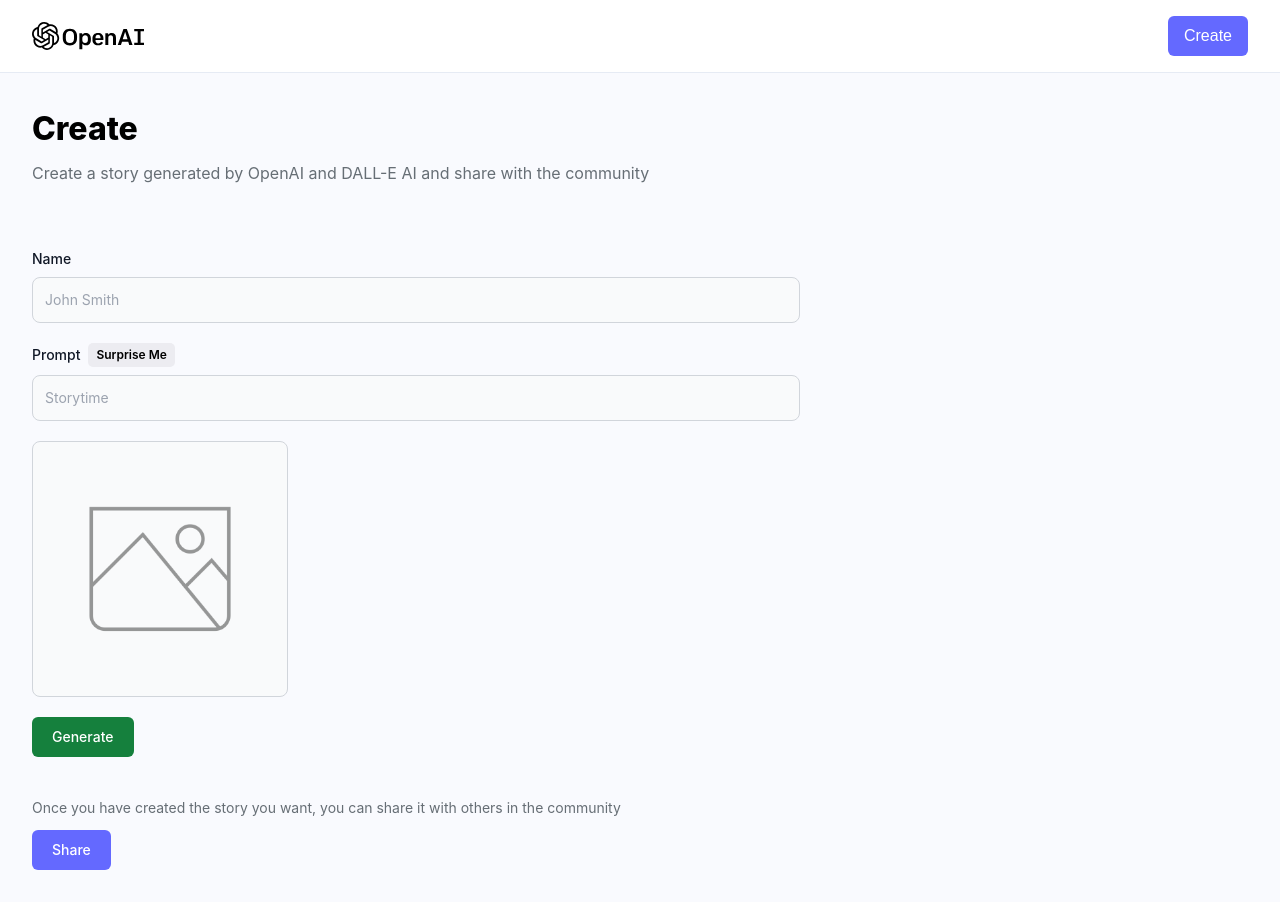
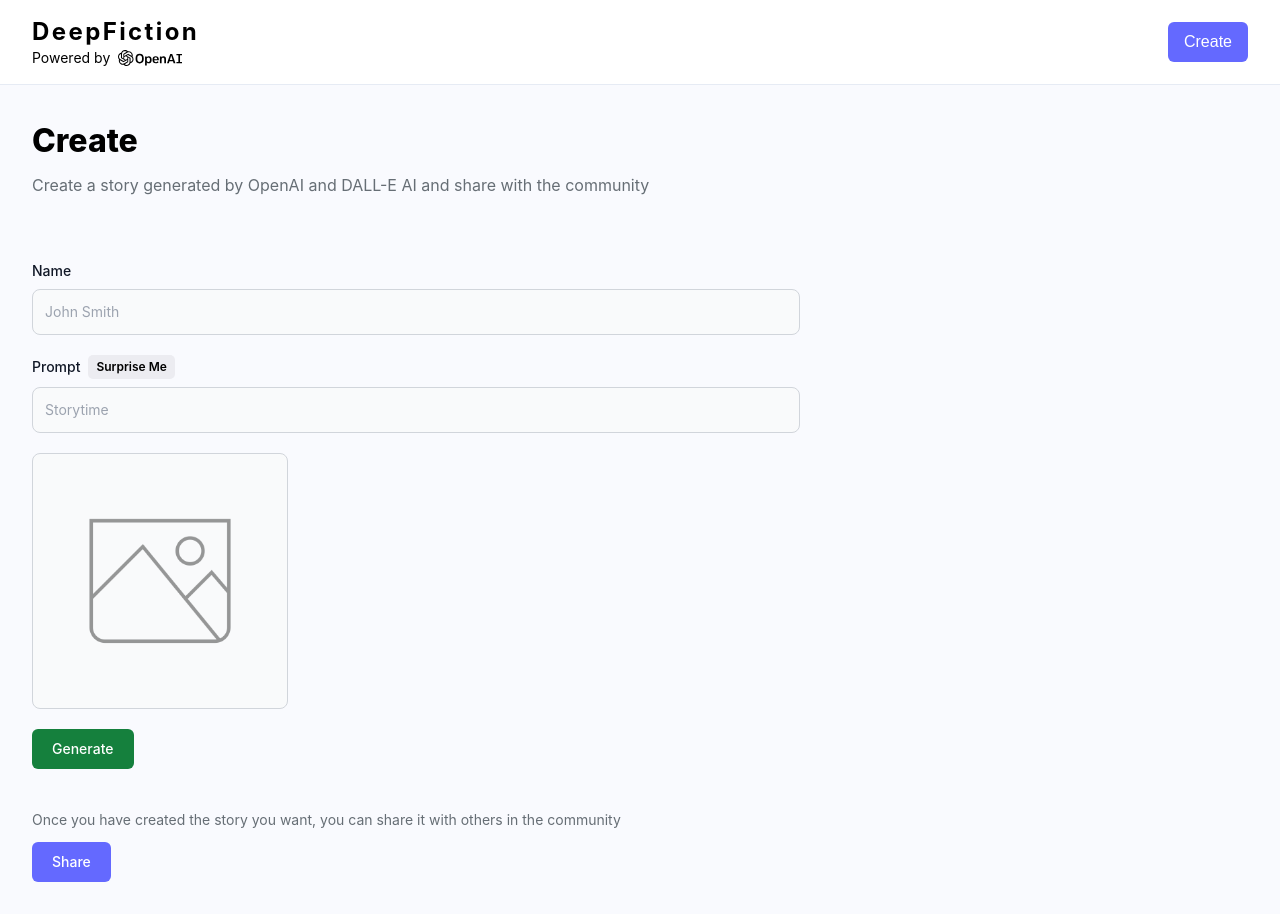
Before and after one commit to boosungkim/deepfiction, a React (Vite) app in the folder client/: page /create-story in a window 1280 px wide. Built offline with nearby package versions, Linux system fonts and the light colour scheme; a web font is replaced by a local one.

Commit message:
added fixed story variable to story posts

```diff
--- a/client/src/App.jsx
+++ b/client/src/App.jsx
@@ -8,7 +8,11 @@ const App = () => {
     <BrowserRouter>
     <header className="w-full flex justify-between items-center bg-white sm:px-8 px-4 py-4 border-b border-b-[#e6ebf4]">
       <Link to="/">
-        <img src={logo} alt="logo" className="w-28 object-contain" />
+      <p className="text-2xl font-bold text-navy-500 tracking-widest">DeepFiction</p>
+      <div className="flex items-center">
+        <p className="mr-2 text-sm">Powered by</p>
+        <img src={logo} alt="logo" className="w-16 object-contain" />
+      </div>
       </Link>
       <Link to="/create-story" className="font-inter font-medium bg-[#6469ff] text-white px-4 py-2 rounded-md">
         Create
--- a/client/src/page/CreateStory.jsx
+++ b/client/src/page/CreateStory.jsx
@@ -11,6 +11,7 @@ const CreateStory = () => {
     name: '',
     prompt: '',
     photo: '',
+    story:'hello',
   });
 
   const [generatingStory, setGeneratingStory] = useState(false);
--- a/client/src/page/StoryPage.jsx
+++ b/client/src/page/StoryPage.jsx
@@ -44,6 +44,7 @@ const StoryPage = () => {
         <p>{story.name}</p>
         <p>{story.prompt}</p>
         <img className="w-full h-auto object-cover rounded-xl" src={story.photo} alt={prompt}/>
+        <p>{story.story}</p>
       </>
     )}
     </div>
```
Also changed, not shown: 2 other files (tests, documents, lock files or other folders).
